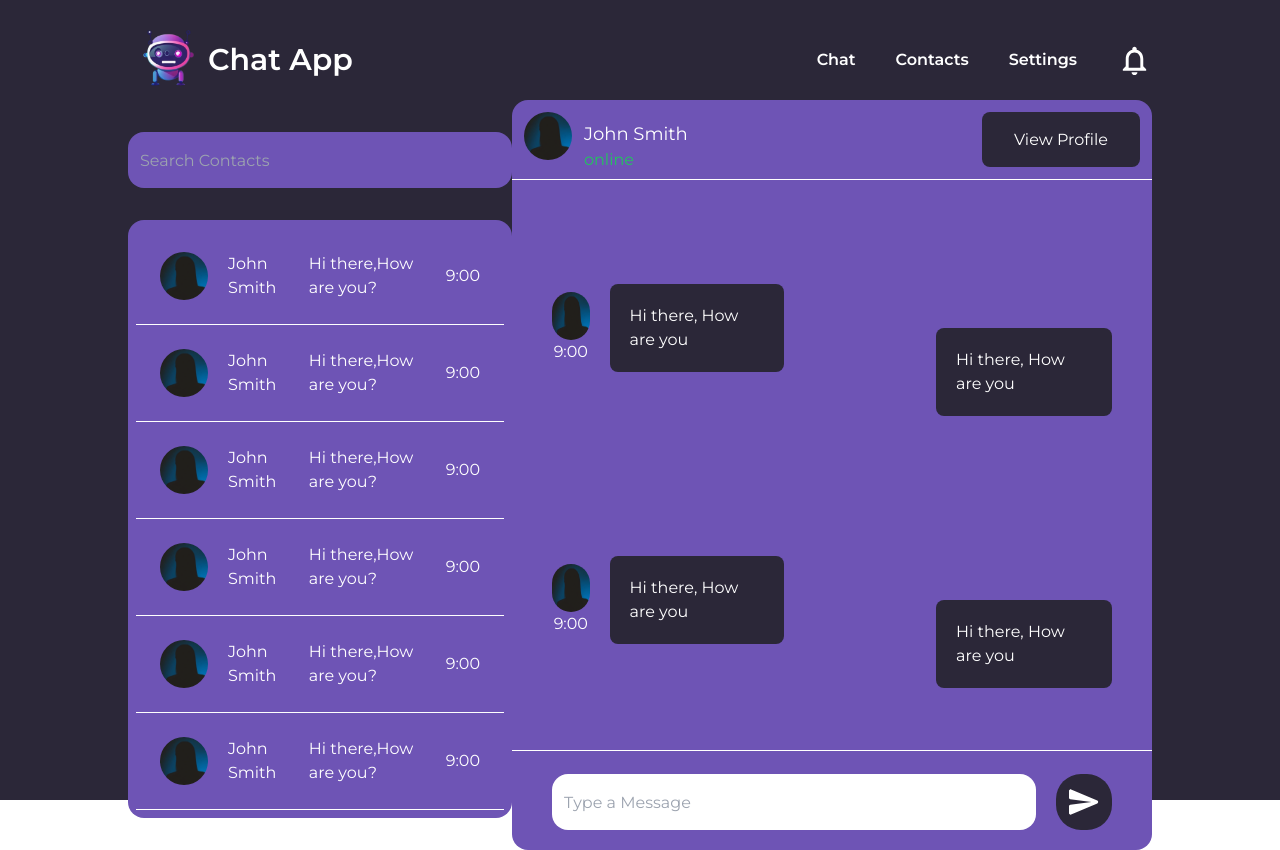
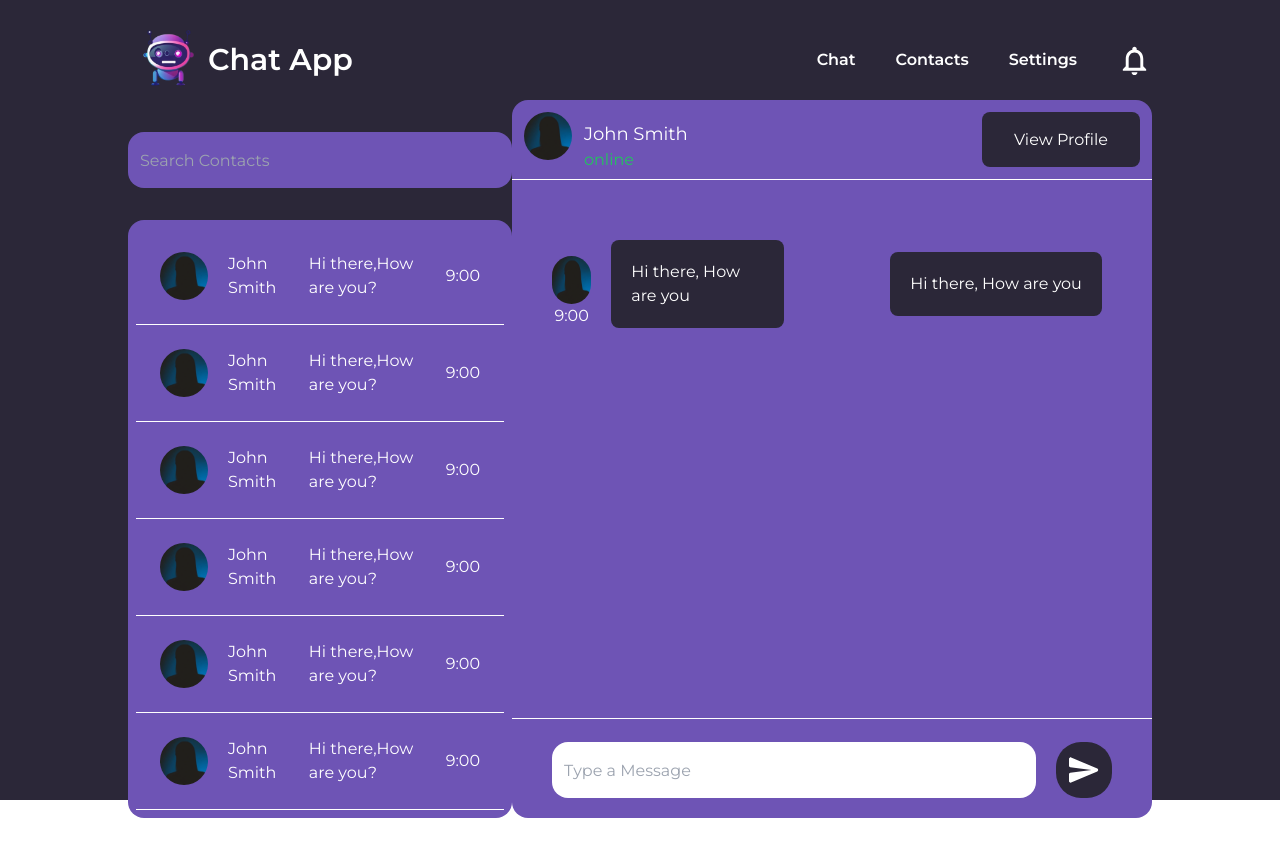
Before and after one commit to Tomo233/chat-app, a React (Vite) app: page / in a window 1280 px wide. After the commit the page ends 818 px from the top, so only its background shows below. Built offline with nearby package versions, Linux system fonts and the light colour scheme.

Commit message:
fix message container layout bug

```diff
--- a/src/features/Chat/MainChat.tsx
+++ b/src/features/Chat/MainChat.tsx
@@ -3,6 +3,7 @@ import SendRoundedIcon from "@mui/icons-material/SendRounded";
 function MainChat() {
   return (
     <section className="bg-buttonPurple rounded-2xl w-2/3 grid grid-rows-[100px_auto_100px]">
+      {/* Profile */}
       <div className="flex justify-between border-b border-white p-3 h-20">
         <div className="flex gap-3">
           <img src={Profile} alt="Profile Image" className="h-12 rounded-3xl" />
@@ -16,8 +17,10 @@ function MainChat() {
         </button>
       </div>
 
-      <div className="grid grid-cols-2 gap-4 max-h-[550px] overflow-auto place-content-start">
-        <div className="flex gap-5 items-center text-white p-10">
+      <div className="grid grid-cols-2 place-items-center gap-4 max-h-[550px] overflow-auto place-content-start">
+        {/* Sender */}
+
+        <div className="flex gap-5 items-end  text-white p-10">
           <div>
             <img
               src={Profile}
@@ -26,76 +29,22 @@ function MainChat() {
             />
             <p className="text-white text-center">9:00</p>
           </div>
-          <div className="bg-[#2b2738] p-5 rounded-lg">
-            <p>Hi there, How are you</p>
+          <div className="grid gap-3">
+            <div className="bg-[#2b2738] p-5 rounded-lg  max-w-72  break-words">
+              <p>Hi there, How are you</p>
+            </div>
           </div>
         </div>
 
-        <div className="flex gap-5 items-center text-white p-10 pt-32 pl-24">
-          <div className="bg-[#2b2738] p-5 rounded-lg">
-            <p>Hi there, How are you</p>
-          </div>
-        </div>
-        <div className="flex gap-5 items-center text-white p-10">
-          <div>
-            <img
-              src={Profile}
-              alt="Profile Image"
-              className="h-12 rounded-3xl"
-            />
-            <p className="text-white text-center">9:00</p>
-          </div>
-          <div className="bg-[#2b2738] p-5 rounded-lg">
-            <p>Hi there, How are you</p>
-          </div>
-        </div>
-
-        <div className="flex gap-5 items-center text-white p-10 pt-32 pl-24">
-          <div className="bg-[#2b2738] p-5 rounded-lg">
-            <p>Hi there, How are you</p>
-          </div>
-        </div>
-        <div className="flex gap-5 items-center text-white p-10">
-          <div>
-            <img
-              src={Profile}
-              alt="Profile Image"
-              className="h-12 rounded-3xl"
-            />
-            <p className="text-white text-center">9:00</p>
-          </div>
-          <div className="bg-[#2b2738] p-5 rounded-lg">
-            <p>Hi there, How are you</p>
-          </div>
-        </div>
-
-        <div className="flex gap-5 items-center text-white p-10 pt-32 pl-24">
-          <div className="bg-[#2b2738] p-5 rounded-lg">
-            <p>Hi there, How are you</p>
-          </div>
-        </div>
-        <div className="flex gap-5 items-center text-white p-10">
-          <div>
-            <img
-              src={Profile}
-              alt="Profile Image"
-              className="h-12 rounded-3xl"
-            />
-            <p className="text-white text-center">9:00</p>
-          </div>
-          <div className="bg-[#2b2738] p-5 rounded-lg">
-            <p>Hi there, How are you</p>
-          </div>
-        </div>
-
-        <div className="flex gap-5 items-center text-white p-10 pt-32 pl-24">
-          <div className="bg-[#2b2738] p-5 rounded-lg">
+        {/* Receiver */}
+        <div className="flex gap-5 items-center text-white ">
+          <div className="bg-[#2b2738] p-5 rounded-lg  max-w-72  break-words">
             <p>Hi there, How are you</p>
           </div>
         </div>
       </div>
 
-      {/*  */}
+      {/* Send Message Input and button  */}
       <div className="flex gap-5 px-10 items-end h-20 border-t pt-3  border-white">
         <input
           type="text"
```
